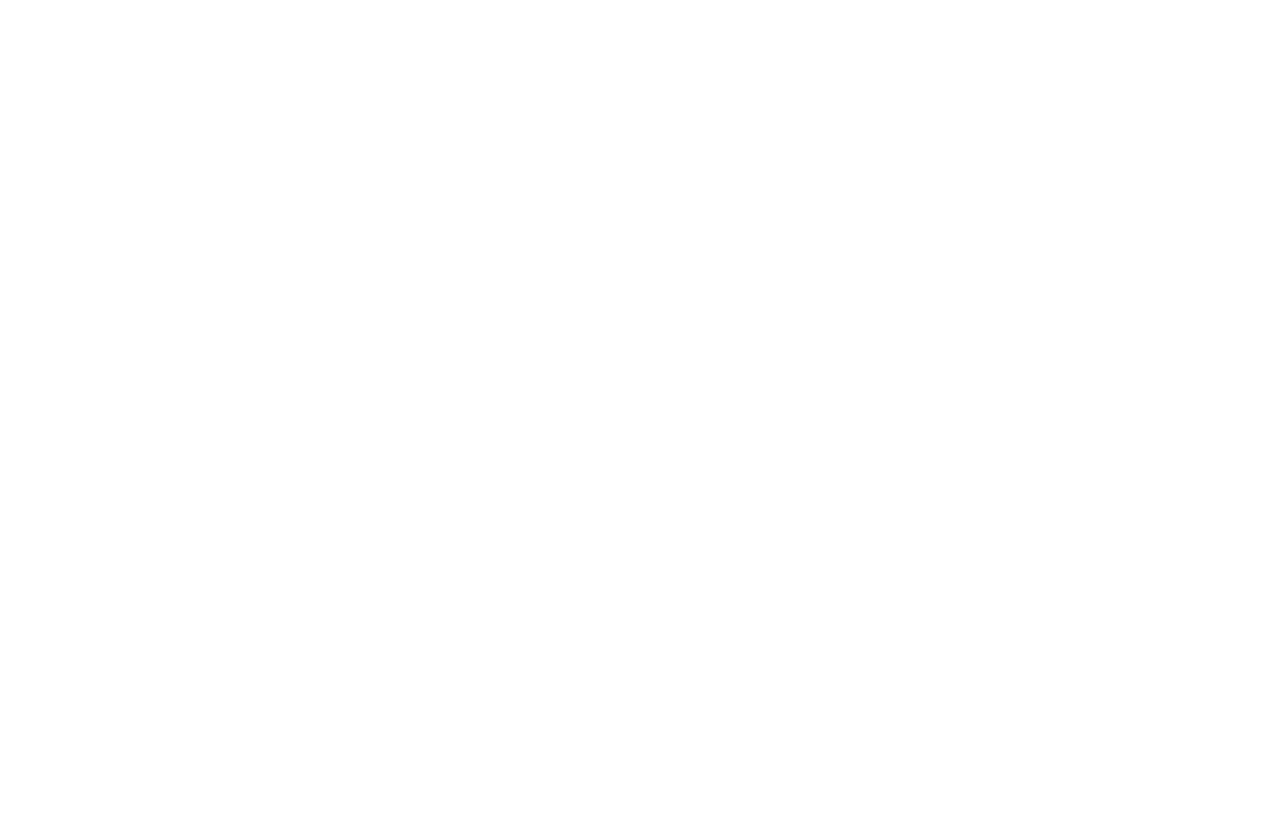
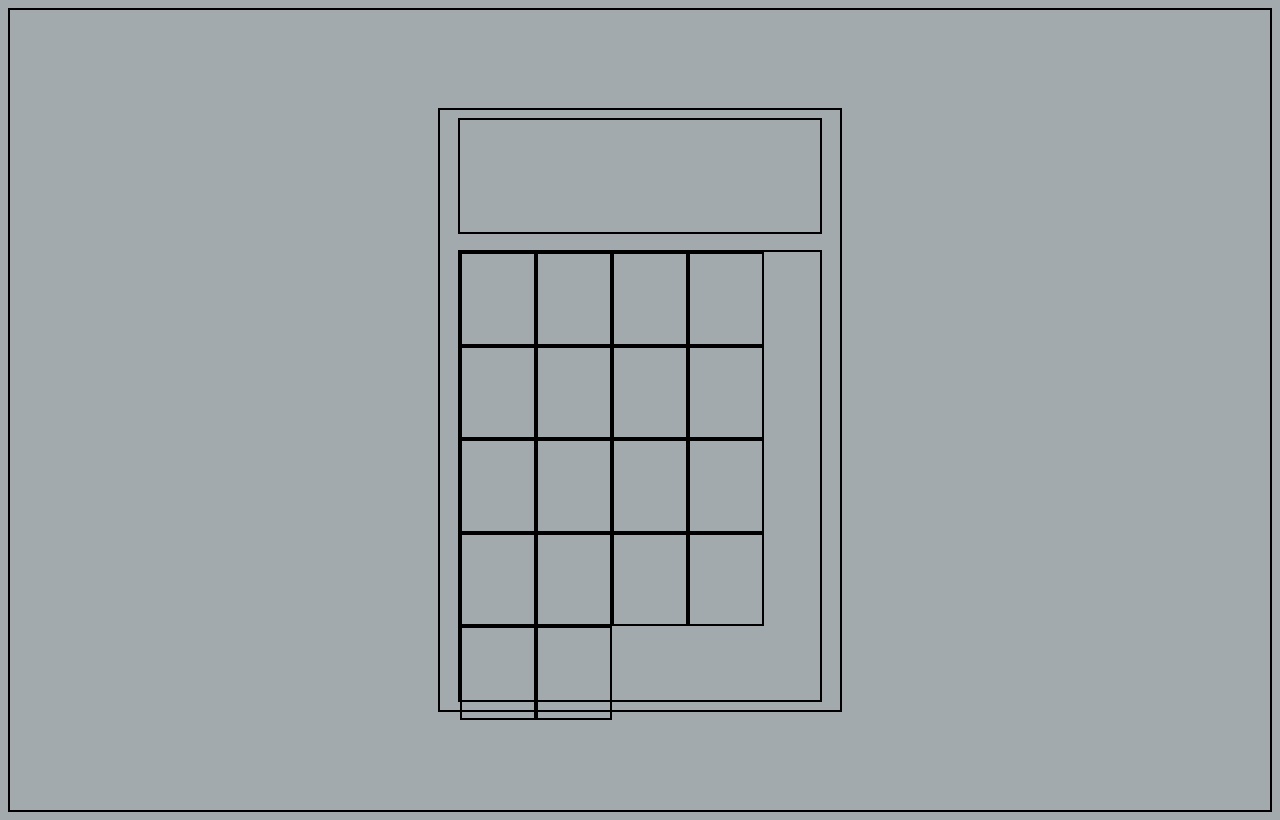
Before and after one commit to yuecelem/icalculator, a plain HTML site: page index.html in a window 1280 px wide. Drawn offline with Linux system fonts and the light colour scheme.

Commit message:
Div elements and crude layout

```diff
--- a/index.html
+++ b/index.html
@@ -8,6 +8,28 @@
     <title>iCalculator</title>
 </head>
 <body>
-
+    <div class="calculator">
+        <div class="display"></div>
+        <div class="button-section">
+            <div class="buttons"></div>
+            <div class="buttons"></div>
+            <div class="buttons"></div>
+            <div class="buttons"></div>
+            <div class="buttons"></div>
+            <div class="buttons"></div>
+            <div class="buttons"></div>
+            <div class="buttons"></div>
+            <div class="buttons"></div>
+            <div class="buttons"></div>
+            <div class="buttons"></div>
+            <div class="buttons"></div>
+            <div class="buttons"></div>
+            <div class="buttons"></div>
+            <div class="buttons"></div>
+            <div class="buttons"></div>
+            <div class="buttons"></div>
+            <div class="buttons"></div>
+        </div>
+    </div>
 </body>
 </html>
--- a/stylesheets.css
+++ b/stylesheets.css
@@ -0,0 +1,43 @@
+
+
+body {
+    height: 100vh;
+    border: 2px solid black;
+    background-color: rgb(163, 170, 174);
+    display: flex;
+    justify-content: center;
+    align-items: center;
+
+}
+
+.calculator {
+    display: flex;
+    flex-direction: column;
+    justify-content: flex-start;
+    width: 400px;
+    height: 600px;
+}
+
+.display {
+    height: 20%;
+    width: 90%;
+    margin: 2%;
+    align-self: center;
+}
+
+.button-section {
+    display: flex;
+    flex-wrap: wrap;
+    width: 90%;
+    height: 80%;
+    align-self: center;
+    margin: 2%;
+}
+
+.buttons {
+    width: 20%;
+    height: 20%;
+}
+div {
+    border: 2px solid black;
+}
```
